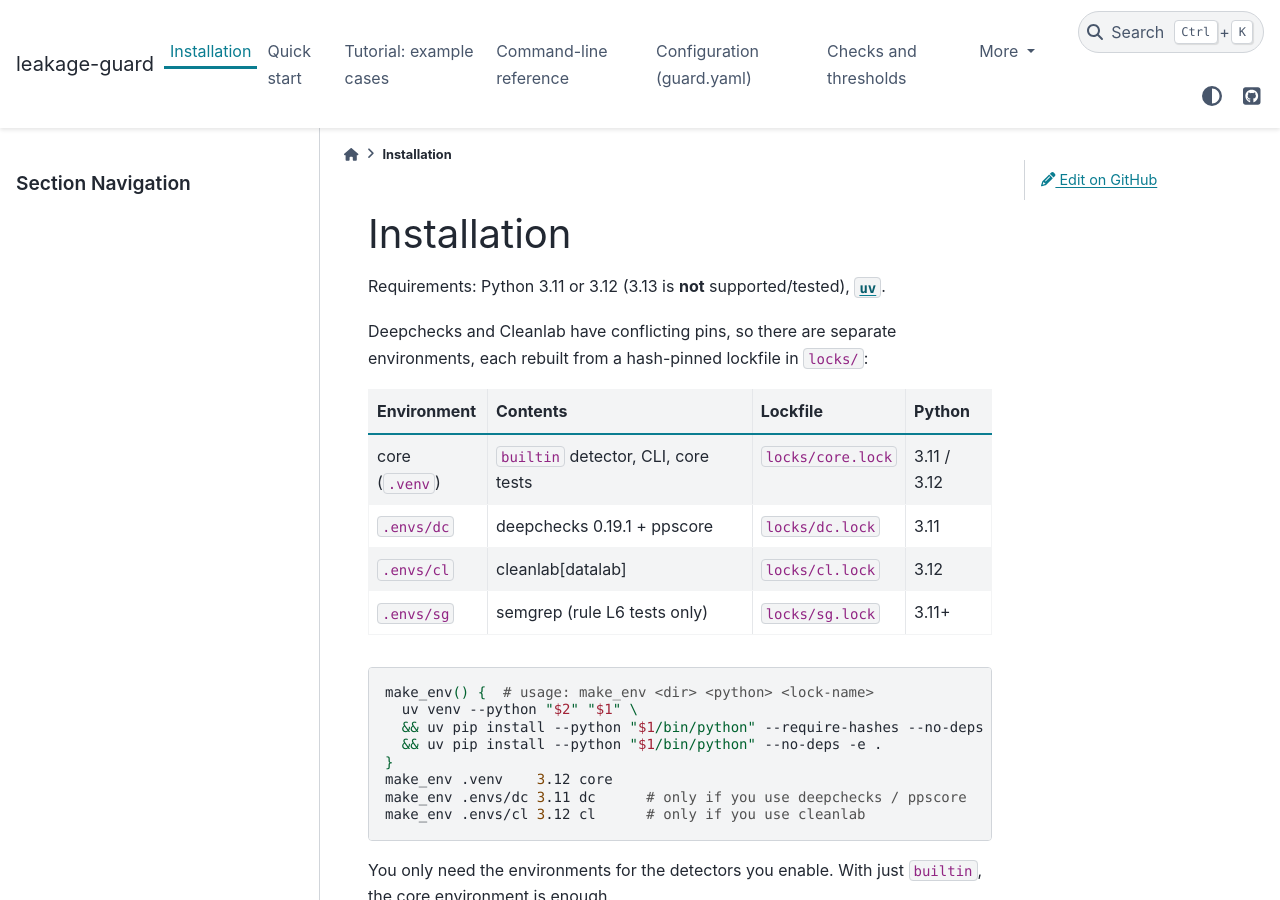
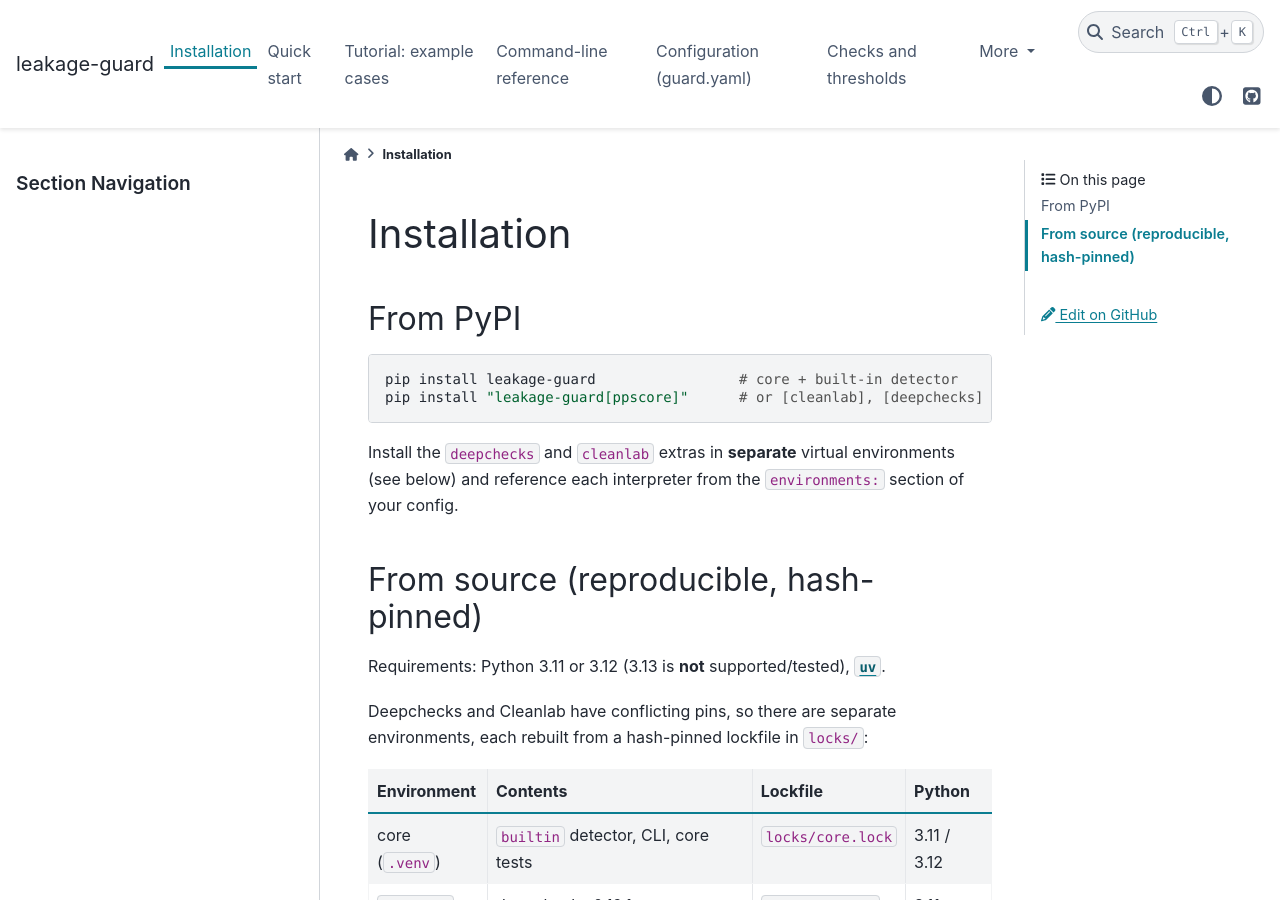
Before and after one commit to sivi-shahab/leakage-guard, a Sphinx documentation site: the page built from docs/install.md, in a window 1280 px wide and 900 px high. Built offline with Sphinx 7.4.7 and the PyData theme 0.15.4, drawn with Linux system fonts in a browser that asks for light colours.

Commit message:
Make leakage-guard a pip-installable package at repo root (Apache-2.0, PyPI release workflow)
Co-Authored-By: Claude Sonnet 5.5 <noreply@anthropic.com>

````diff
--- a/docs/conf.py
+++ b/docs/conf.py
@@ -38,7 +38,7 @@ html_context = {
     "github_user": "sivi-shahab",
     "github_repo": "leakage-guard",
     "github_version": "main",
-    "doc_path": "data-leakage/leakage-guard/docs",
+    "doc_path": "docs",
 }
 html_theme_options = {
     "github_url": "https://github.com/sivi-shahab/leakage-guard",
--- a/docs/install.md
+++ b/docs/install.md
@@ -1,4 +1,15 @@
 # Installation
+
+## From PyPI
+
+```bash
+pip install leakage-guard                 # core + built-in detector
+pip install "leakage-guard[ppscore]"      # or [cleanlab], [deepchecks]
+```
+
+Install the `deepchecks` and `cleanlab` extras in **separate** virtual environments (see below) and reference each interpreter from the `environments:` section of your config.
+
+## From source (reproducible, hash-pinned)
 
 Requirements: Python 3.11 or 3.12 (3.13 is **not** supported/tested), [`uv`](https://docs.astral.sh/uv/).
 
````
Also changed, not shown: README.md (+15 -7 lines), pyproject.toml (+25 -3 lines), 6 other files.
